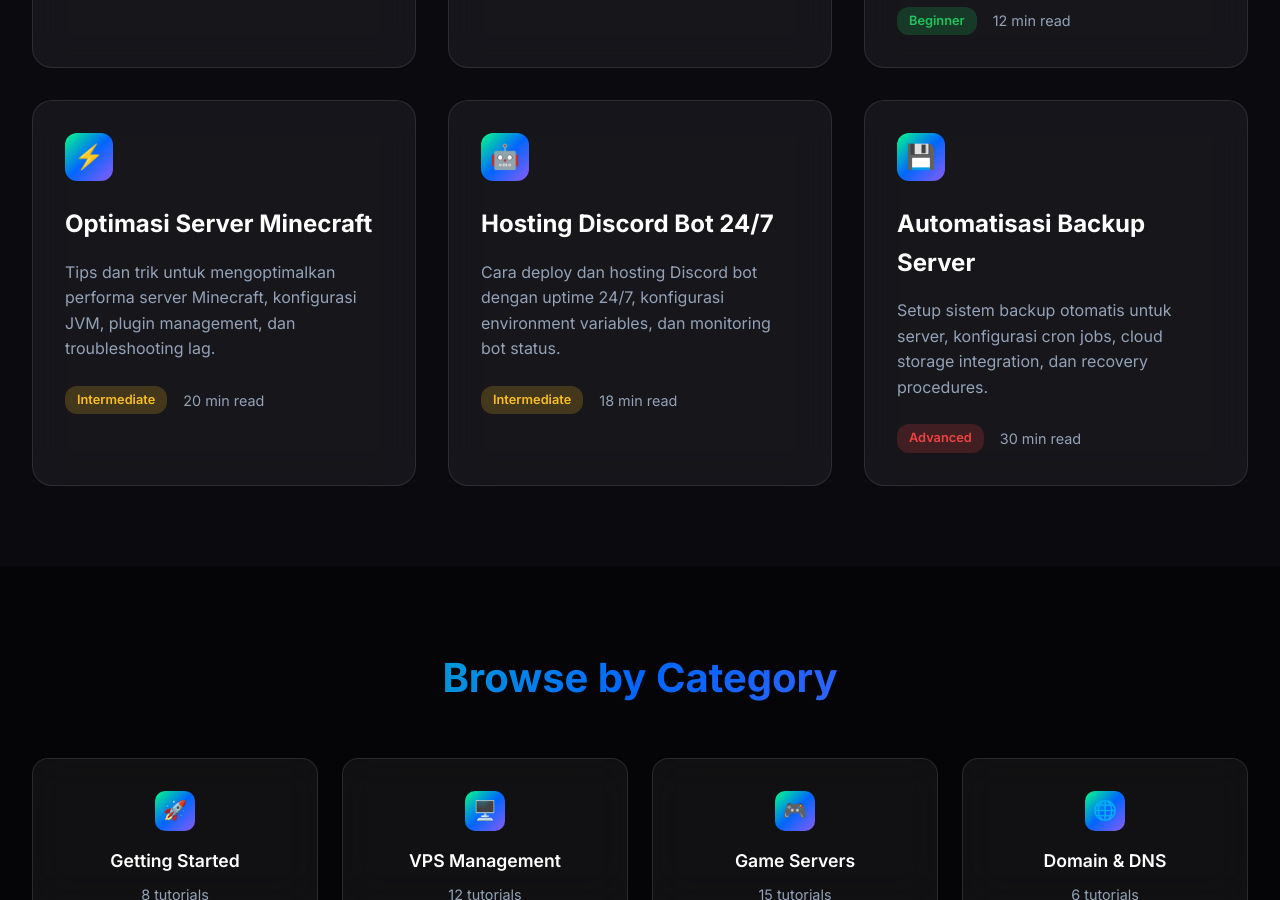
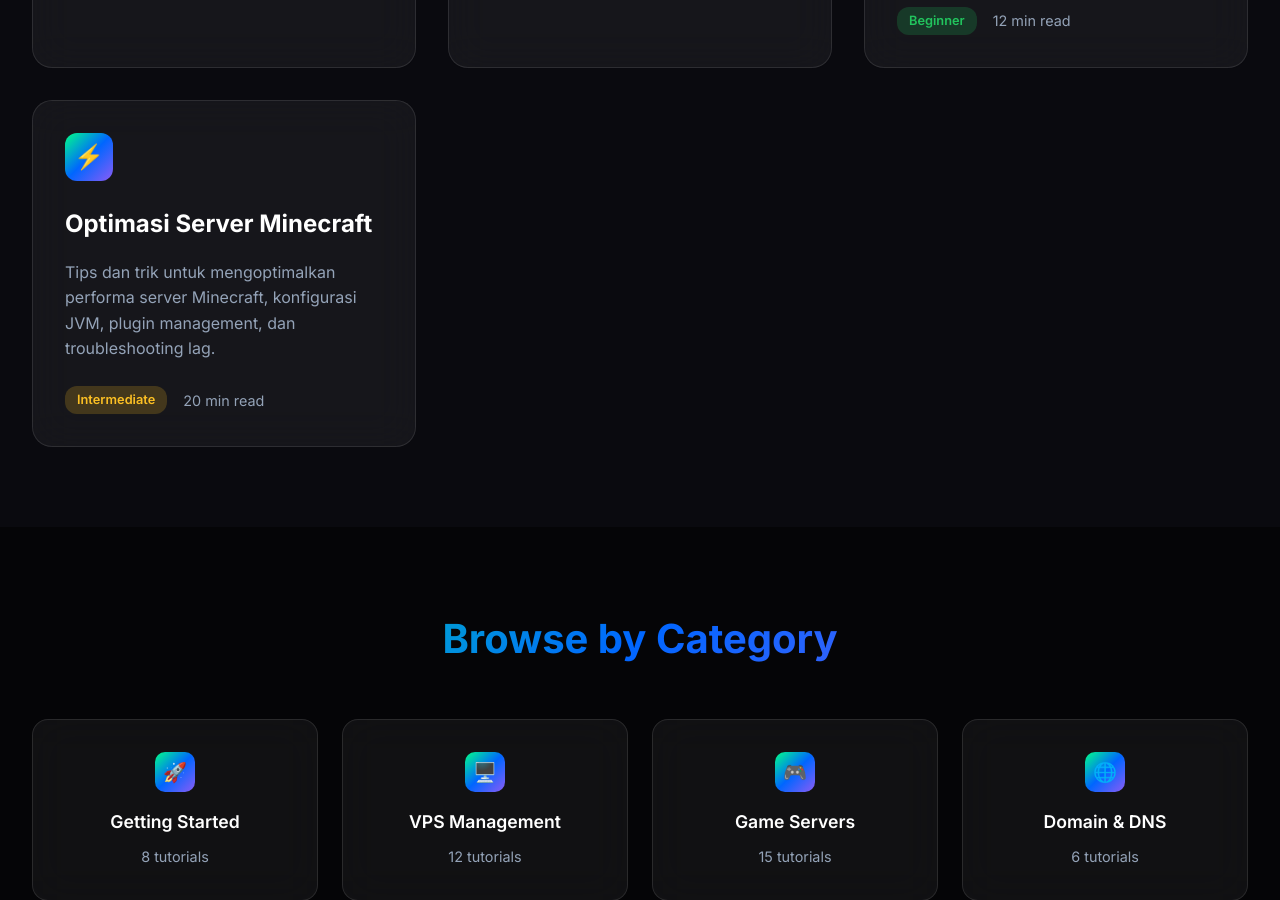
Before and after one commit to azelegendsofficial/docs, a plain HTML site: page index.html in a window 1280 px wide. Shown: the part 1157-2057 px from the top of the page. Drawn offline with Linux system fonts and the light colour scheme.

Commit message:
Update index.html

```diff
--- a/index.html
+++ b/index.html
@@ -447,26 +447,6 @@
                     <span class="reading-time">20 min read</span>
                 </div>
             </a>
-
-            <a href="/docs/discord-bot-hosting" class="doc-card">
-                <div class="doc-icon">🤖</div>
-                <h3>Hosting Discord Bot 24/7</h3>
-                <p>Cara deploy dan hosting Discord bot dengan uptime 24/7, konfigurasi environment variables, dan monitoring bot status.</p>
-                <div class="doc-meta">
-                    <span class="difficulty-badge difficulty-intermediate">Intermediate</span>
-                    <span class="reading-time">18 min read</span>
-                </div>
-            </a>
-
-            <a href="/docs/backup-automation" class="doc-card">
-                <div class="doc-icon">💾</div>
-                <h3>Automatisasi Backup Server</h3>
-                <p>Setup sistem backup otomatis untuk server, konfigurasi cron jobs, cloud storage integration, dan recovery procedures.</p>
-                <div class="doc-meta">
-                    <span class="difficulty-badge difficulty-advanced">Advanced</span>
-                    <span class="reading-time">30 min read</span>
-                </div>
-            </a>
         </div>
     </section>
 
```
